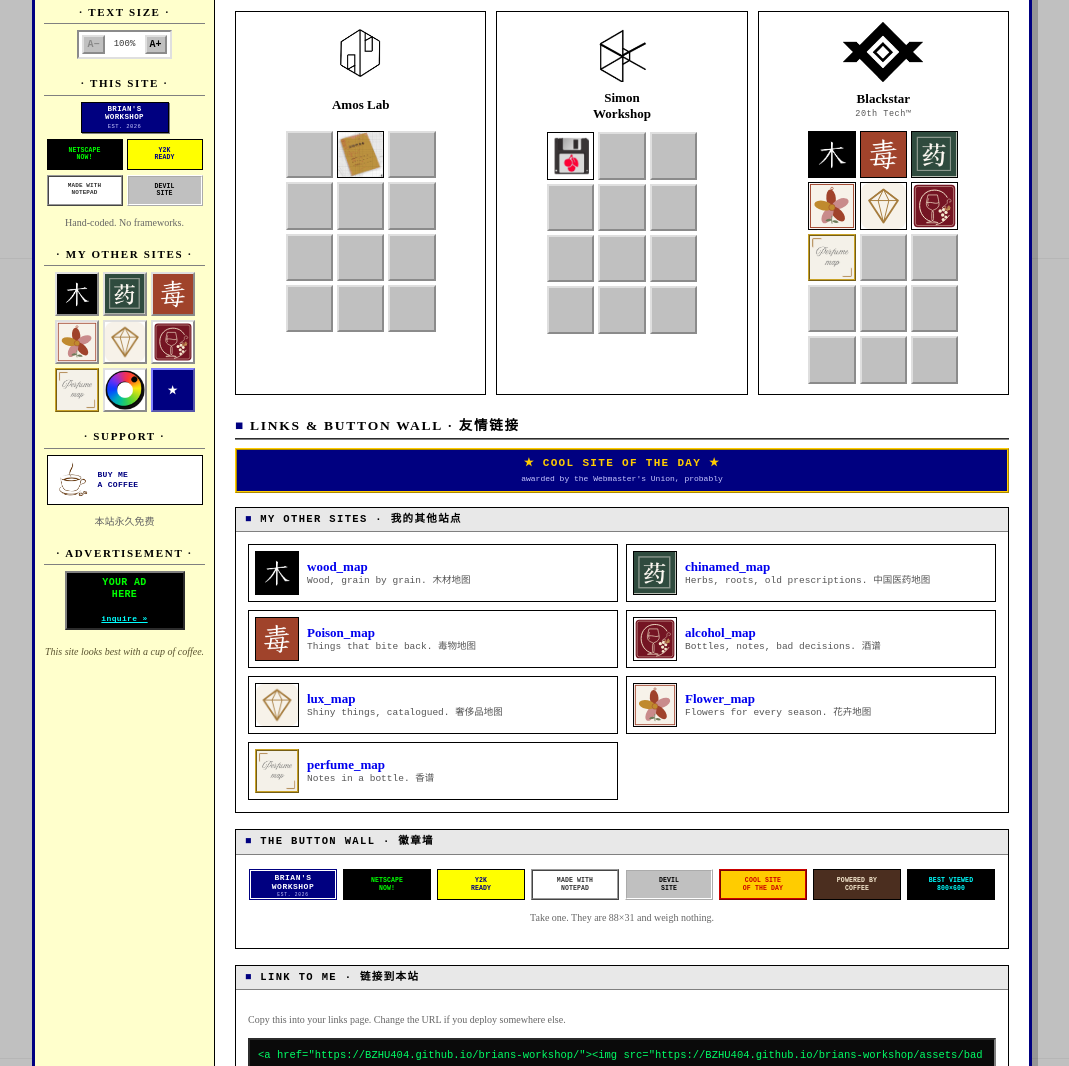
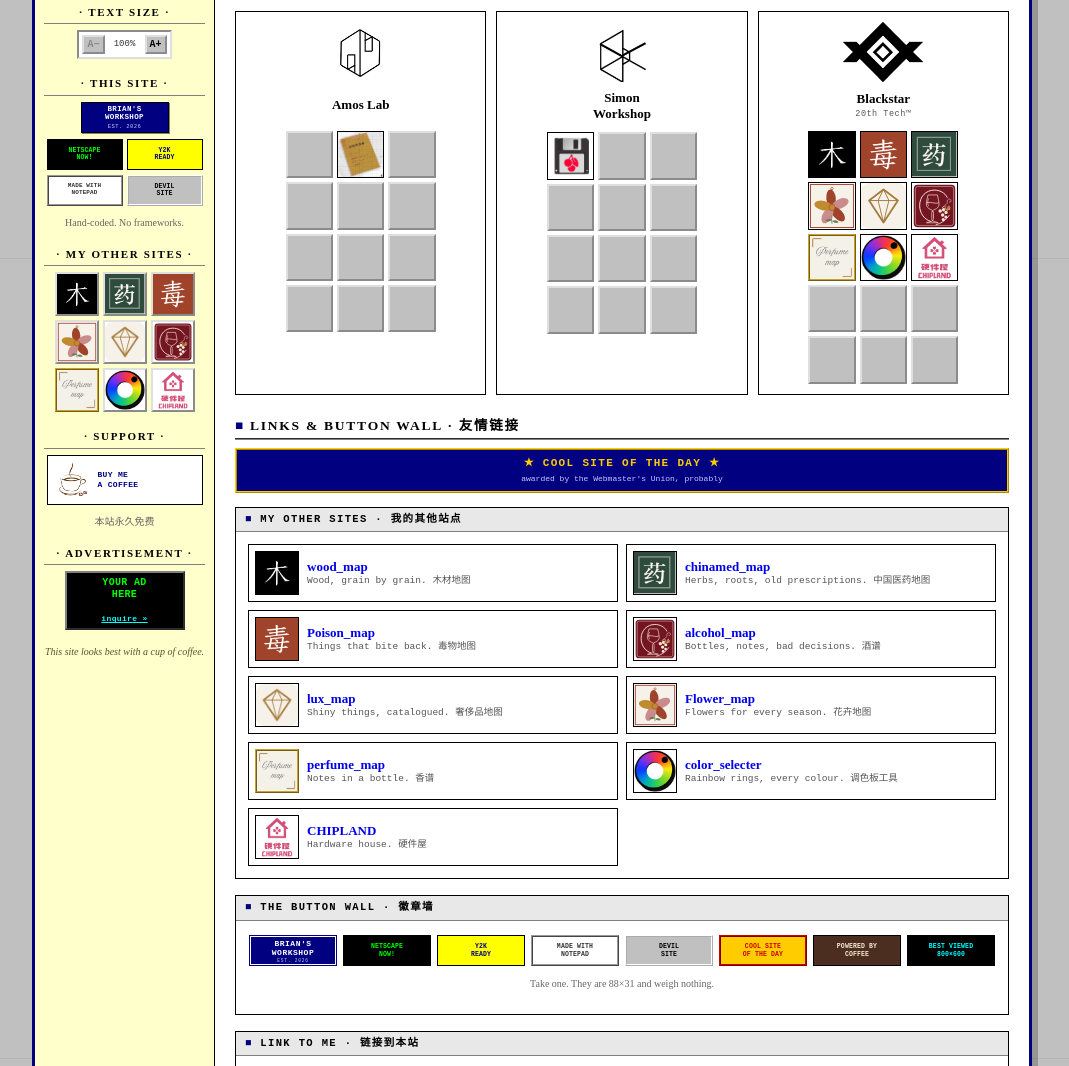
Before and after one commit to BZHU404/site_index, a plain HTML site: page about.html in a window 1280 px wide. Shown: the part 542-1608 px from the top of the page, without its empty margins (108-1177 px from the left). Drawn offline with Linux system fonts and the light colour scheme; no server answers.

Commit message:
Add CHIPLAND and complete MY OTHER SITES

```diff
--- a/about.html
+++ b/about.html
@@ -119,7 +119,7 @@ try {
           <a href="https://BZHU404.github.io/alcohol_map" target="_blank" rel="noopener" title="酒谱 alcohol_map" aria-label="酒谱 alcohol_map"><img src="assets/wine-logo.svg" alt="酒谱 — alcohol map logo"></a>
           <a class="logo-tile" href="https://BZHU404.github.io/perfume_map/" target="_blank" rel="noopener" title="香谱 perfume_map" aria-label="香谱 perfume_map"><img src="assets/perfume-logo.webp" alt="香谱 — perfume map logo"></a>
           <a class="site-icon-color" href="https://bzhu404.github.io/color_selecter/" target="_blank" rel="noopener" title="Color Selecter" aria-label="Color Selecter"><img src="assets/color-selecter.png" alt="Color Selecter"></a>
-          <a class="site-icon-text" href="https://github.com/BZHU404?tab=repositories" target="_blank" rel="noopener" title="All repositories" aria-label="All repositories">★</a>
+          <a class="site-icon-color" href="https://bzhu404.github.io/chipland" target="_blank" rel="noopener" title="CHIPLAND" aria-label="CHIPLAND"><img src="assets/chipland.png" alt="CHIPLAND"></a>
         </div>
       </section>
 
@@ -208,7 +208,8 @@ try {
             <a class="tile has-img" href="https://bzhu404.github.io/chinamed_map/" target="_blank" rel="noopener" aria-label="Chinese medicine map"><img src="assets/chinamed.png" alt="Chinese medicine map — Chinese character 药"></a>
             <a class="tile has-img" href="https://bzhu404.github.io/Flower_map/" target="_blank" rel="noopener" aria-label="Flower map"><img src="assets/flower.svg" alt="Flower map — diamond icon"></a>
             <a class="tile has-img" href="https://bzhu404.github.io/lux_map" target="_blank" rel="noopener" aria-label="Lux map"><img src="assets/lux.png" alt="Lux map — gold diamond app icon"></a><a class="tile has-img" href="https://bzhu404.github.io/alcohol_map" target="_blank" rel="noopener" aria-label="Alcohol map"><img src="assets/wine-logo.svg" alt="酒谱 — wine glass logo"></a><a class="tile has-img tile-logo" href="https://bzhu404.github.io/perfume_map/" target="_blank" rel="noopener" aria-label="Perfume map"><img src="assets/perfume-logo.webp" alt="香谱 — perfume map logo"></a>
-            <span class="tile"></span><span class="tile"></span>
+            <a class="tile has-img" href="https://bzhu404.github.io/color_selecter/" target="_blank" rel="noopener" aria-label="Color Selecter"><img src="assets/color-selecter.png" alt="Color Selecter"></a>
+            <a class="tile has-img" href="https://bzhu404.github.io/chipland" target="_blank" rel="noopener" aria-label="CHIPLAND"><img src="assets/chipland.png" alt="CHIPLAND"></a>
             <span class="tile"></span><span class="tile"></span>
             <span class="tile"></span><span class="tile"></span>
             <span class="tile"></span><span class="tile"></span>
@@ -255,6 +256,14 @@ try {
         <a class="link-card" href="https://BZHU404.github.io/perfume_map/" target="_blank" rel="noopener">
           <img class="logo-thumb" src="assets/perfume-logo.webp" alt="香谱 perfume map">
           <span><b>perfume_map</b><small>Notes in a bottle. 香谱</small></span>
+        </a>
+        <a class="link-card" href="https://bzhu404.github.io/color_selecter/" target="_blank" rel="noopener">
+          <img src="assets/color-selecter.png" alt="Color Selecter">
+          <span><b>color_selecter</b><small>Rainbow rings, every colour. 调色板工具</small></span>
+        </a>
+        <a class="link-card" href="https://bzhu404.github.io/chipland" target="_blank" rel="noopener">
+          <img src="assets/chipland.png" alt="CHIPLAND">
+          <span><b>CHIPLAND</b><small>Hardware house. 硬件屋</small></span>
         </a>
           </div>
         </div>
```
Also changed, not shown: 404.html (+1 -1 lines), blog.html (+1 -1 lines), help.html (+1 -1 lines), home.html (+1 -1 lines), music.html (+1 -1 lines), post.html (+1 -1 lines), project.html (+1 -1 lines), roulette.html (+1 -1 lines), assets/chipland.png (added).
